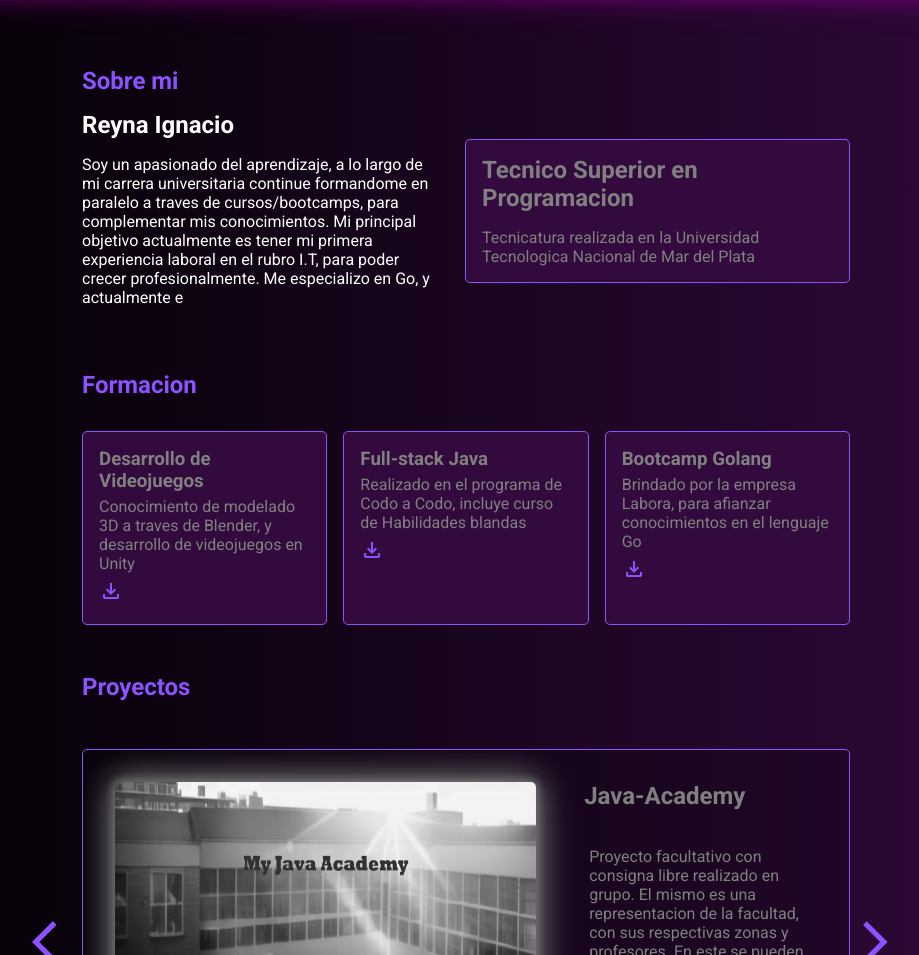
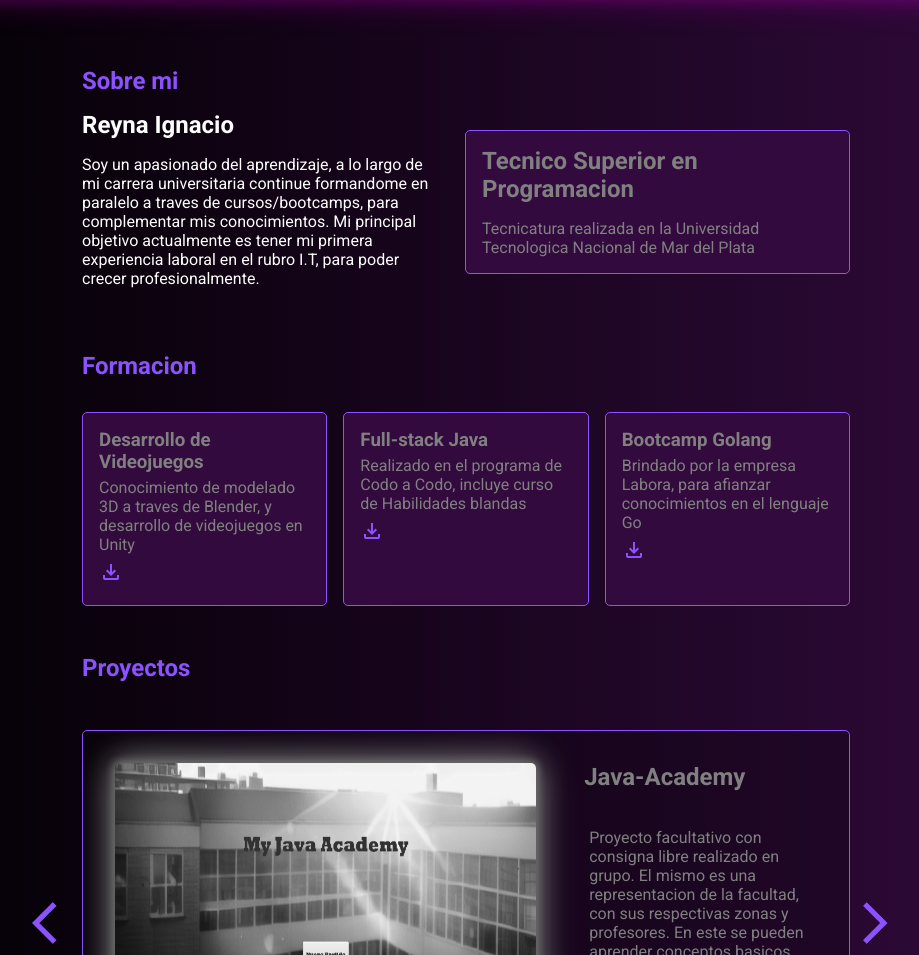
Before and after one commit to NachooSR/Ignacio_Reyna, a plain HTML site: page index.html in a window 1280 px wide. Shown: the part 831-1786 px from the top of the page, without its empty margins (174-1093 px from the left). Drawn offline with Linux system fonts and the light colour scheme.

Commit message:
fix index

```diff
--- a/index.html
+++ b/index.html
@@ -86,7 +86,7 @@
         <p>Soy un apasionado del aprendizaje, a lo largo de mi carrera universitaria
           continue formandome en paralelo a traves de cursos/bootcamps, para complementar
           mis conocimientos. Mi principal objetivo actualmente es tener mi primera experiencia
-          laboral en el rubro I.T, para poder crecer profesionalmente. Me especializo en Go, y actualmente e</p>
+          laboral en el rubro I.T, para poder crecer profesionalmente.</p>
       </div>
       <div class="tituloUniversitario">
         <h2>Tecnico Superior en Programacion</h2>
```
